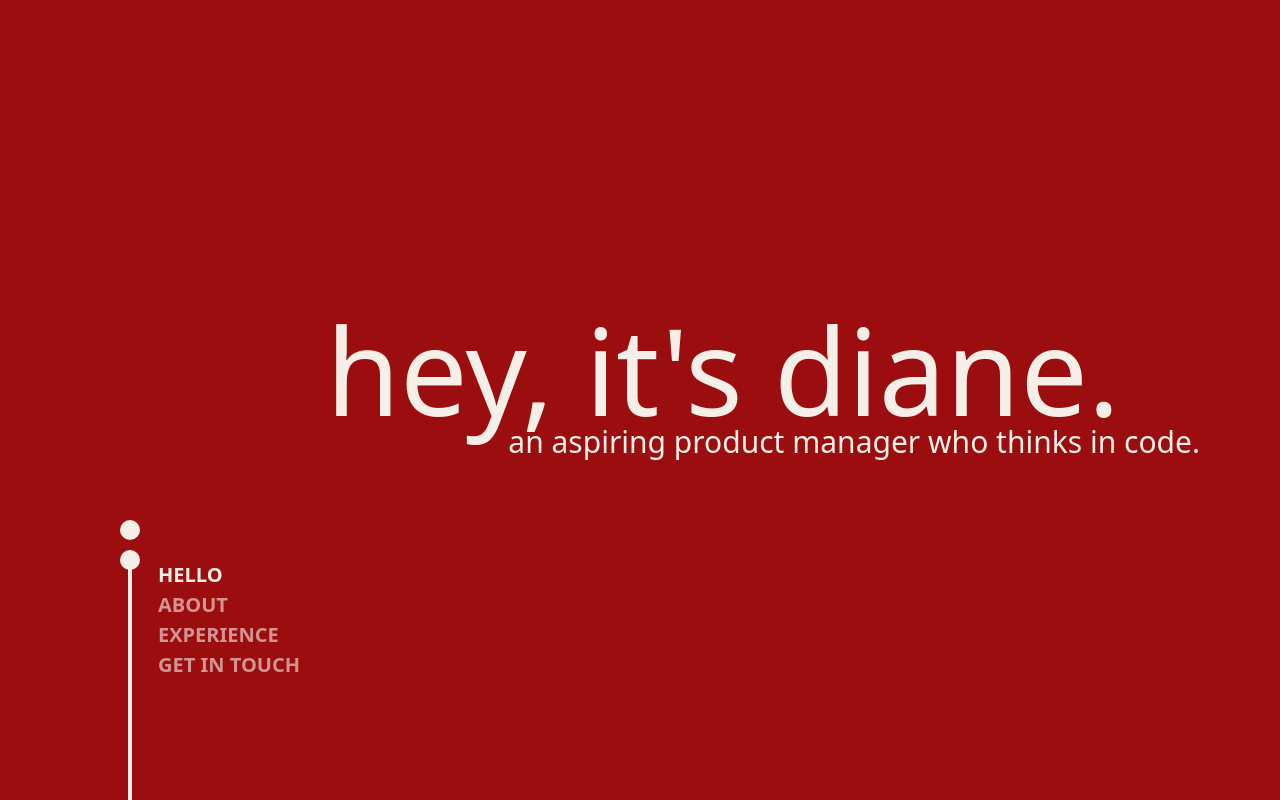
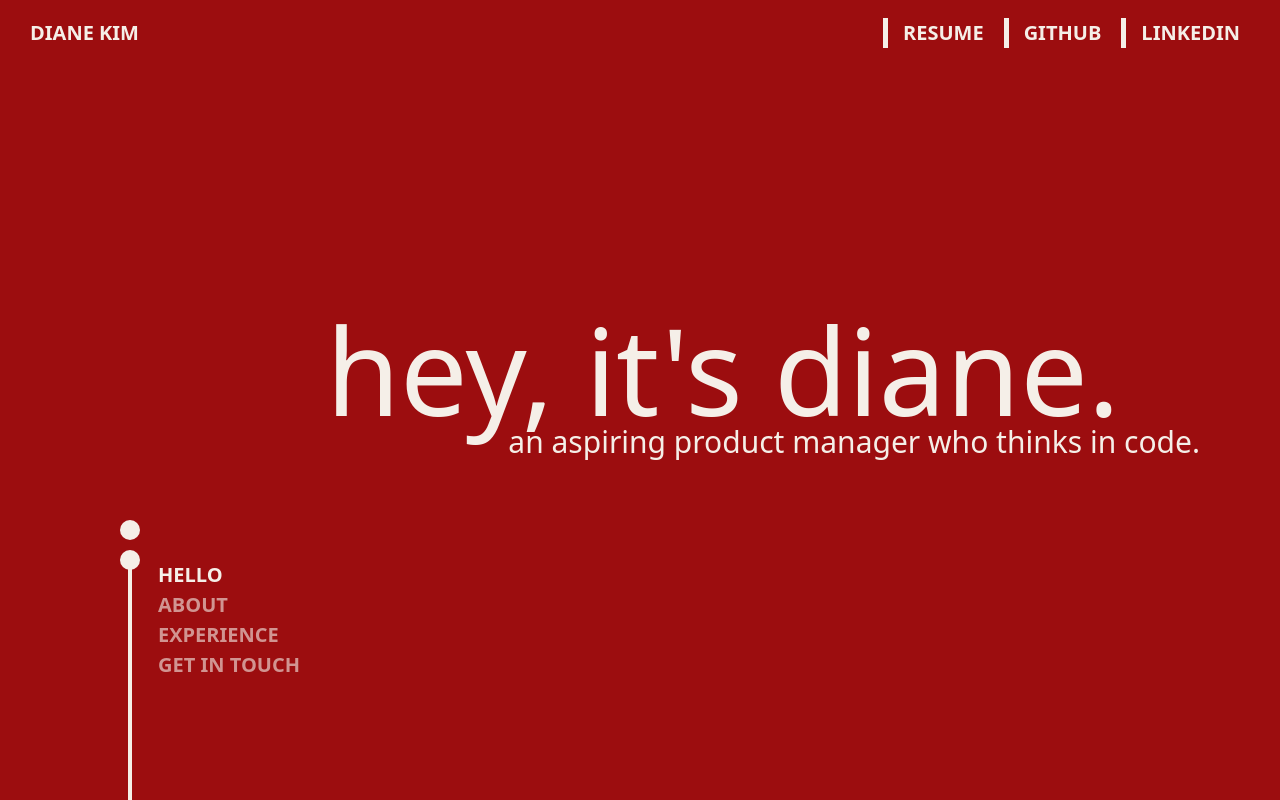
Before and after one commit to di4nekim/di4nekim, a Next.js app: page / in a window 1280 px wide. Shown: the top 800 px of the page. Built offline with nearby package versions, Linux system fonts and the light colour scheme.

Commit message:
chore: updated header layout

```diff
--- a/src/app/components/Header.js
+++ b/src/app/components/Header.js
@@ -4,18 +4,23 @@ import styles from '../../../styles/Header.module.css';
 const Header = () => {
     return (
         <header className={styles.header}>
+
             {/* <nav>
                 <ul className={styles.navList}>
                     <li className={styles.navItem}><a className={styles.navLink} href="/">HOME</a></li>
                     <li className={styles.navItem}><a className={styles.navLink} href="/projects">PROJECTS</a></li>
                     <li className={styles.navItem}><a className={styles.navLink} href="/contact">CONTACT</a></li>
+                    <li className={styles.navItem}><a className={styles.navLink} href="/contact">THE EXTRAS</a></li>
                 </ul>
             </nav> */}
-            <nav>
+
+            <p className={styles.name}>DIANE KIM</p>
+            <nav className='pr-[20px]'>
                 <ul className={styles.navList}>
-                    <li className={styles.navItem}><a className={styles.navLink} href="/">DIANE KIM</a></li>
+                    <li className={styles.navItem}><a className={styles.navLink} href="/">RESUME</a></li>
                     {/* <li className={styles.navItem}><a className={styles.navLink} href="/projects">PROJECTS</a></li> */}
-                    <li className={styles.navItem}><a className={styles.navLink} href="/contact">THE EXTRAS</a></li>
+                    <li className={styles.navItem}><a className={styles.navLink} href="/contact">GITHUB</a></li>
+                    <li className={styles.navItem}><a className={styles.navLink} href="/contact">LINKEDIN</a></li>
                 </ul>
             </nav>
         </header>
--- a/src/app/page.js
+++ b/src/app/page.js
@@ -7,7 +7,7 @@ import '@/app/globals.css';
 export default function Home() {
   return (
     <div>
-      {/* <Header /> */}
+      <Header />
       <Landing />
       <Experience />
       <Footer />
--- a/styles/Header.module.css
+++ b/styles/Header.module.css
@@ -1,19 +1,12 @@
 .header {
     position: fixed;
-    /* top: 5%; */
-    /* left: 10vw; */
-    /* border-radius: 5px; */
-    /* width: 80%; */
-    /* height: 75px; */
     top: 0;
     width: 100%;
     height: 65px;
     display: flex;
-    justify-content: center;
+    justify-content: space-between;
     align-items: center;
-    /* background-color: var(--main-beige); */
     background-color: var(--main-red);
-    color: var(--main-blue);
     padding: 10px 0;
     z-index: 1000;
     font-family: var(--font-family-primary);
@@ -22,11 +15,15 @@
 
 }
 
+.name{
+    color: #F5EFE8;
+    padding-left: 30px;
+}
+
 .navList {
     list-style: none;
     display: flex;
-    gap: 200px;
-    justify-content: space-around;
+    justify-content: right;
     margin: 0;
     padding: 0;
 }
@@ -36,7 +33,6 @@
     display: inline-block;
     cursor: pointer;
 
-    /* background-image: linear-gradient(to right, #cb0000, #cb0000); */
     background-image: linear-gradient(to right, #F5EFE8, #F5EFE8);
     background-repeat: no-repeat;
 
```
